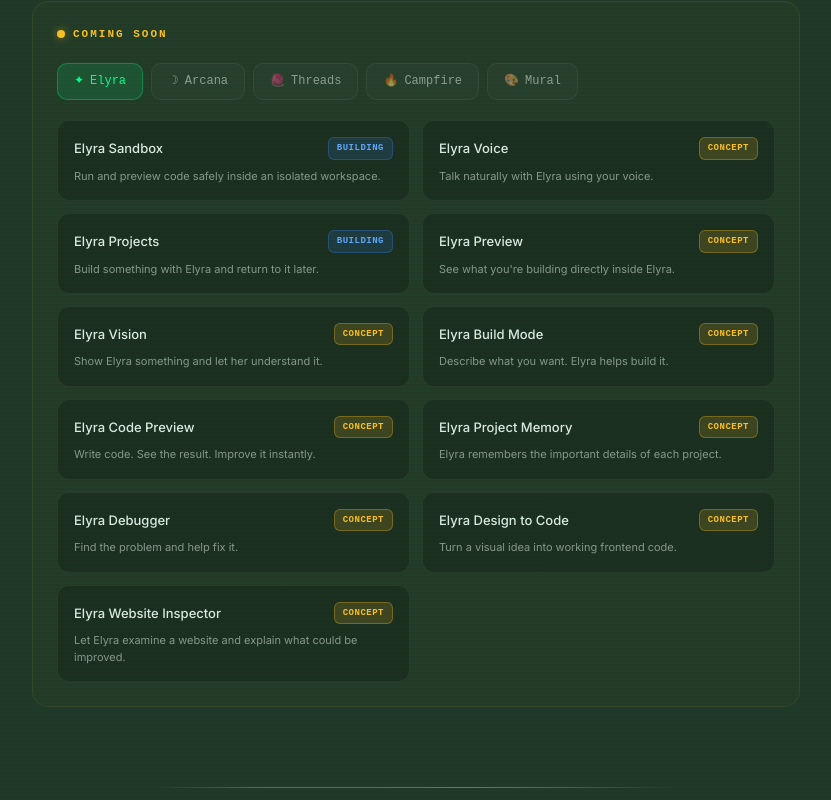
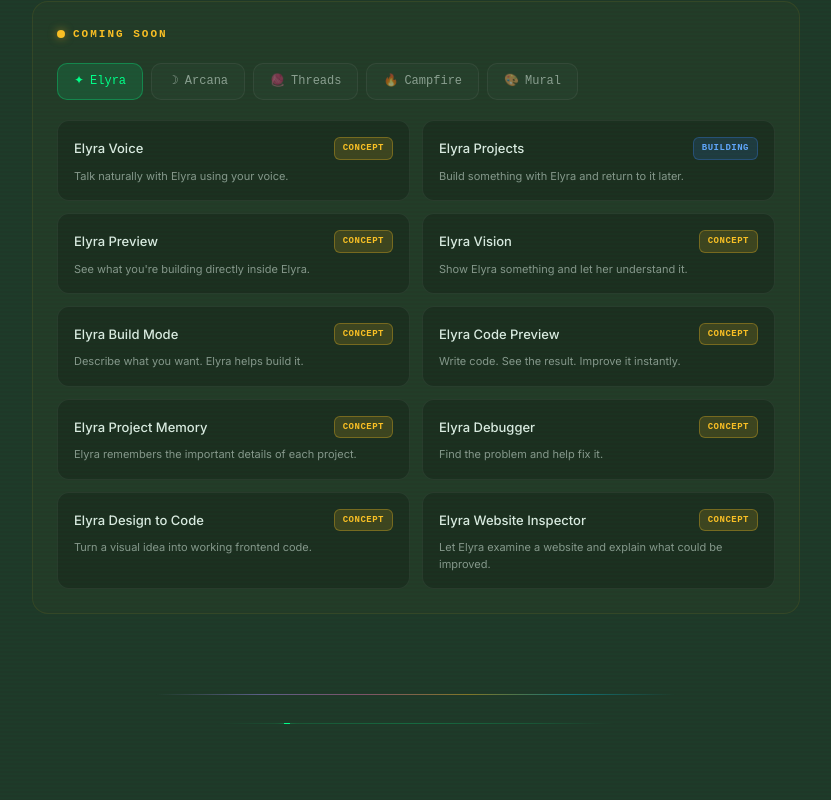
Before and after one commit to pentagonalcycles/soulscape, a Next.js app: page / in a window 1280 px wide. Shown: the part 1620-2420 px from the top of the page, without its empty margins (224-1055 px from the left). Built offline with nearby package versions, Linux system fonts and the light colour scheme; no server answers.

Commit message:
Remove Elyra Sandbox from Coming Soon - now built

```diff
--- a/src/app/page.tsx
+++ b/src/app/page.tsx
@@ -520,7 +520,6 @@ function getStatusColor(status: string) {
 function getFeatures(category: "elyra" | "arcana" | "threads" | "campfire" | "mural"): Feature[] {
   const features: Record<string, Feature[]> = {
     elyra: [
-      { name: "Elyra Sandbox", description: "Run and preview code safely inside an isolated workspace.", status: "BUILDING" },
       { name: "Elyra Voice", description: "Talk naturally with Elyra using your voice.", status: "CONCEPT" },
       { name: "Elyra Projects", description: "Build something with Elyra and return to it later.", status: "BUILDING" },
       { name: "Elyra Preview", description: "See what you're building directly inside Elyra.", status: "CONCEPT" },
```
